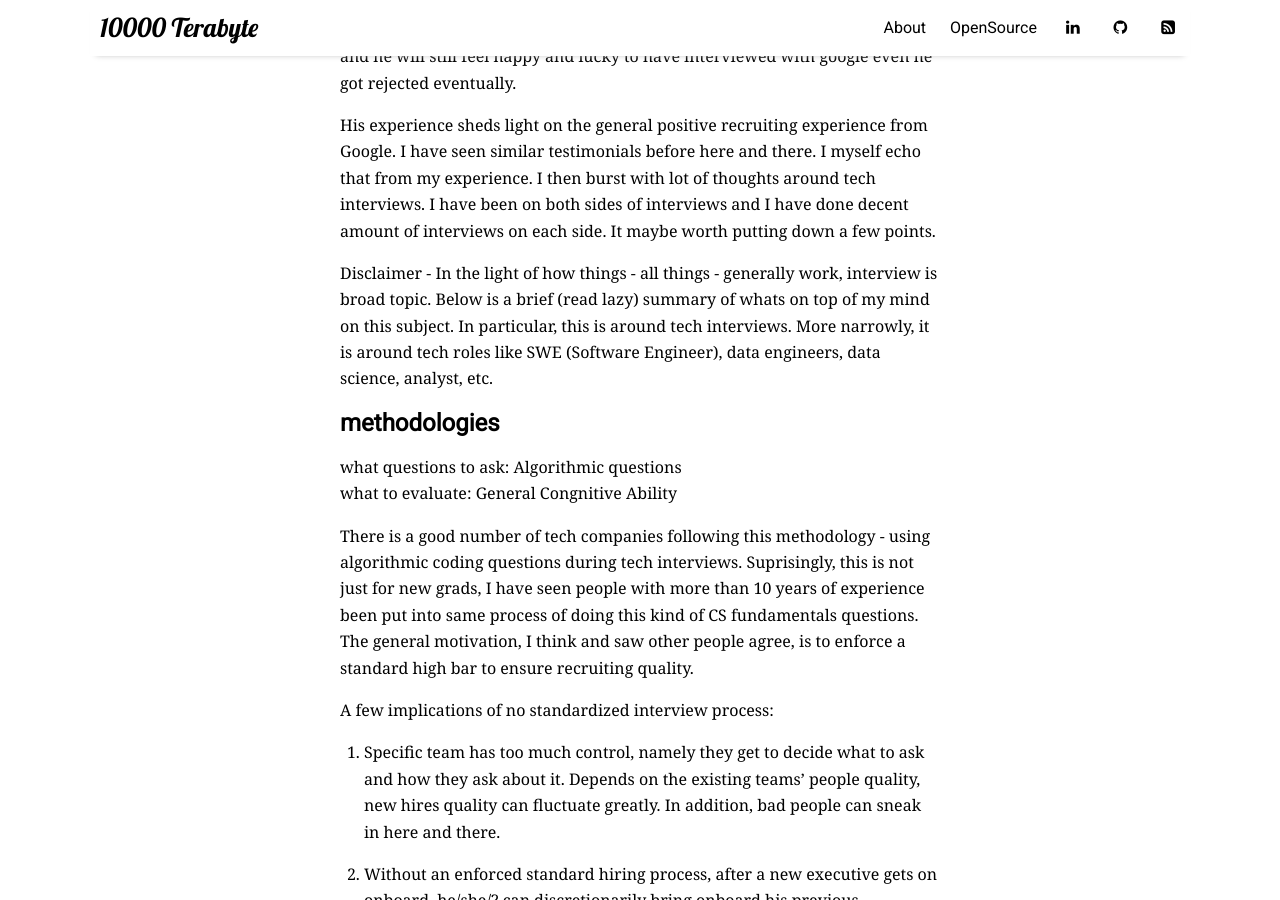
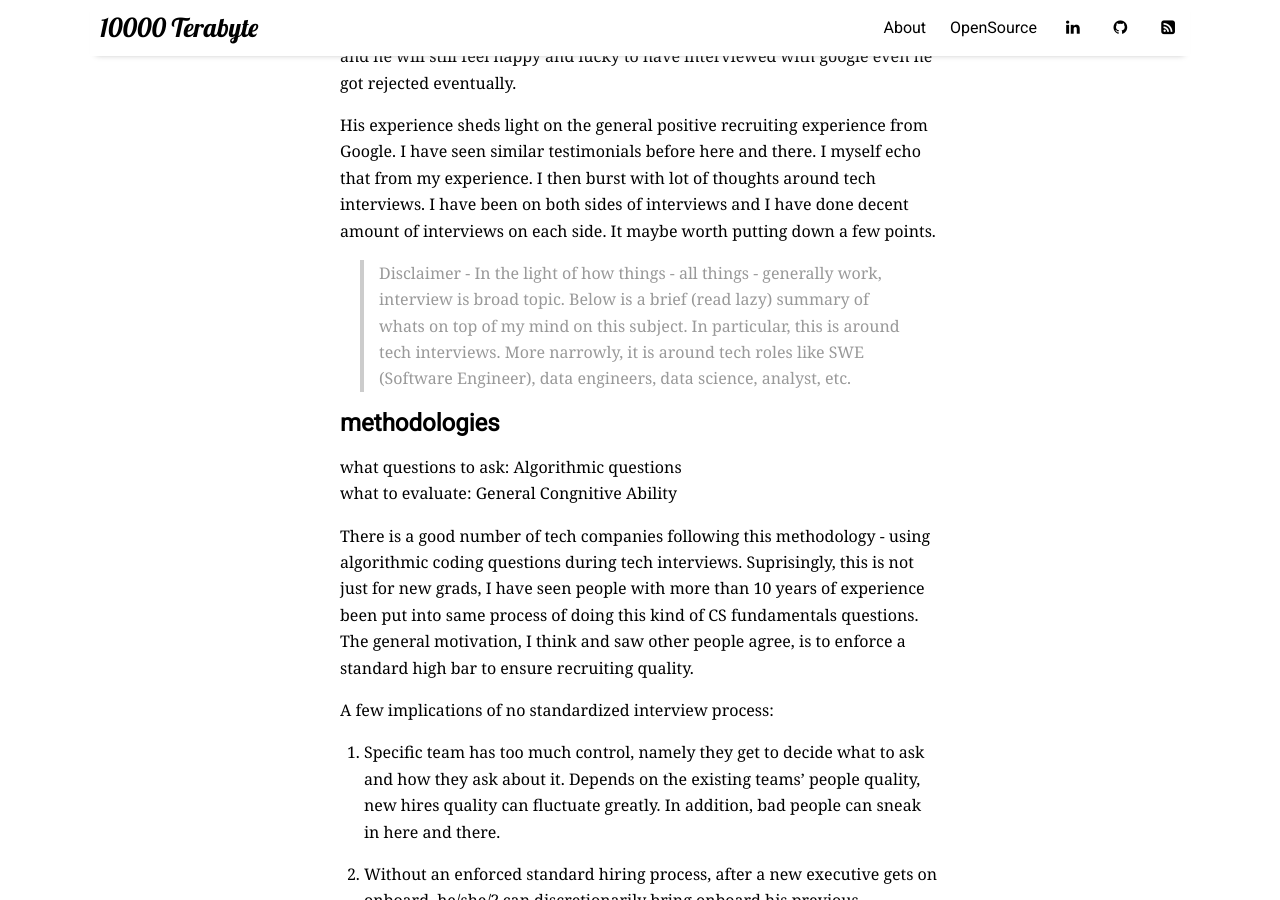
Before and after one commit to 10000TB/10000TB.github.io, a Jekyll site: the page built from _posts/2019-11-23-My-2-cents-on-tech-interviews.md, in a window 1280 px wide and 900 px high, scrolled down 614 px. Built offline with Jekyll 4.4.1, drawn with Linux system fonts in a browser that asks for light colours; nearby versions of some CDN libraries; comment, search, counter and statistics services are not loaded.

Commit message:
format update.

```diff
--- a/_posts/2019-11-23-My-2-cents-on-tech-interviews.md
+++ b/_posts/2019-11-23-My-2-cents-on-tech-interviews.md
@@ -11,7 +11,7 @@ I came across an article of a candidate's experience with interviewing with Goog
 
 His experience sheds light on the general positive recruiting experience from Google. I have seen similar testimonials before here and there. I myself echo that from my experience. I then burst with lot of thoughts around tech interviews. I have been on both sides of interviews and I have done decent amount of interviews on each side. It maybe worth putting down a few points.
 
-Disclaimer - In the light of how things - all things - generally work, interview is broad topic. Below is a brief (read lazy) summary of whats on top of my mind on this subject. In particular, this is around tech interviews. More narrowly, it is around tech roles like SWE (Software Engineer), data engineers, data science, analyst, etc.
+>Disclaimer - In the light of how things - all things - generally work, interview is broad topic. Below is a brief (read lazy) summary of whats on top of my mind on this subject. In particular, this is around tech interviews. More narrowly, it is around tech roles like SWE (Software Engineer), data engineers, data science, analyst, etc.
 
 ## methodologies
 
```
